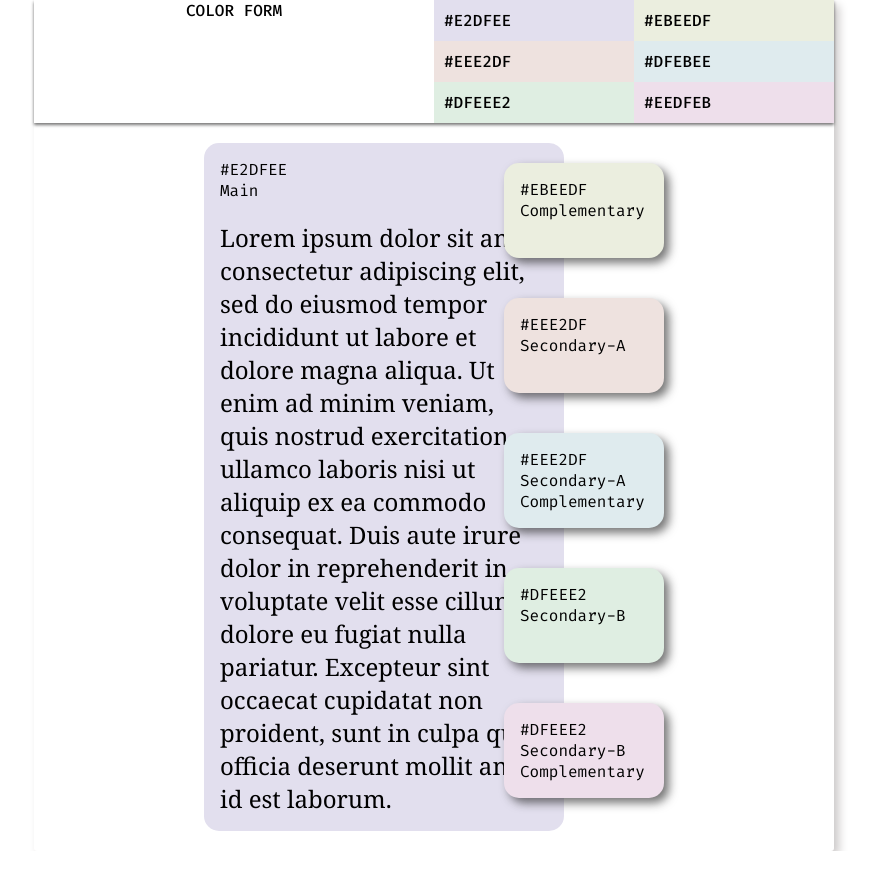
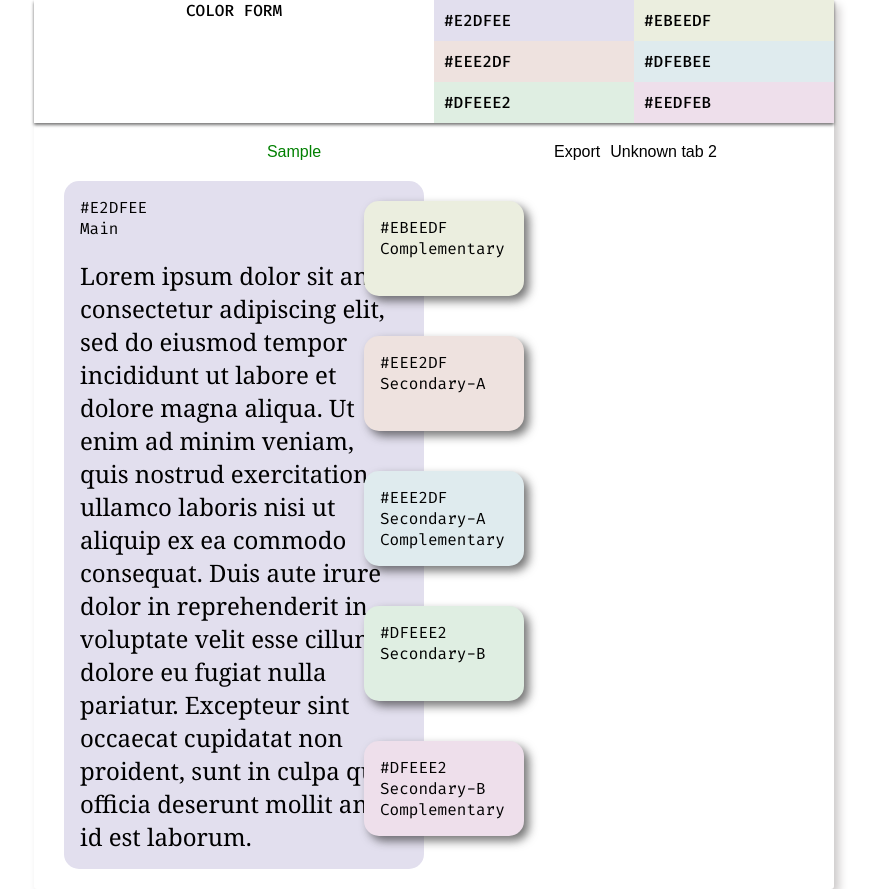
Before and after one commit to Wombat42/palette_chooser, a React (Create React App) app: page / in a window 1280 px wide. Shown: the whole page, without its empty margins (206-1079 px from the left). Before the commit the page ends 851 px from the top, so only its background shows below. Built offline with nearby package versions, Linux system fonts and the light colour scheme.

Commit message:
added first tabs

```diff
--- a/src/App.js
+++ b/src/App.js
@@ -3,17 +3,18 @@ import { rgb } from "polished";
 import "./styles.css";
 import { Card } from "./components/colorcard";
 import { ColorForm } from "./components/colorform";
+import { Tab } from "./components/tab";
 
 function getRandomInt(max = 255) {
   return Math.floor(Math.random() * Math.floor(max));
 }
 
 function randomColor() {
-  return rgb(getRandomInt(), getRandomInt(), getRandomInt(),)
+  return rgb(getRandomInt(), getRandomInt(), getRandomInt());
 }
 
 export default function App() {
-const startColor = useMemo(randomColor, []);
+  const startColor = useMemo(randomColor, []);
   const [colors, setColors] = useState([]);
   return (
     <div className="App">
@@ -24,7 +25,11 @@ const startColor = useMemo(randomColor, []);
         }}
       />
       <div>
-        <Card colors={colors} />
+        <Tab names={["Sample", "Export"]}>
+          <Card colors={colors} />
+          <div>exports go here</div>
+          <div>Undefined tab entry</div>
+        </Tab>
       </div>
     </div>
   );
--- /dev/null
+++ b/src/components/tab/index.jsx
@@ -0,0 +1,48 @@
+import React, { useMemo, useState } from "react";
+import styled from "styled-components";
+function T(props) {
+  const { children, className, names } = props;
+  const [selected, setSelected] = useState(0);
+  const tabNames = useMemo(() => {
+    let tNames = [...names];
+    while (tNames.length < children.length) {
+      tNames.push(`Unknown tab ${tNames.length}`);
+    }
+    return tNames;
+  }, [children, names]);
+  return (
+    <div className={className}>
+      {tabNames.map((name, index) => (
+        <div
+          key={index}
+          className={`tab ${index === selected ? "selected" : ""}`}
+        >
+          <div>{name}</div>
+          {index === selected && index < children.length ? (
+            <div>{children[index]}</div>
+          ) : (
+            ""
+          )}
+        </div>
+      ))}
+    </div>
+  );
+}
+
+export const Tab = styled(T)`
+  display: flex;
+  flex-direction: row;
+  justify-content: start;
+  margin-top: 20px;
+
+  .tab {
+    margin-left: 10px;
+    display: flex;
+    flex-direction: column;
+    justify-content: start;
+  }
+
+  .selected {
+    color: green;
+  }
+`;
--- a/src/styles.css
+++ b/src/styles.css
@@ -1,4 +1,5 @@
 @import url("https://fonts.googleapis.com/css2?family=Fira+Code:wght@400;500&family=Noto+Serif:ital@0;1&display=swap");
+
 :root {
   --font-code: "Fira Code", monospace;
   --font-description: "Noto Serif", serif;
```
